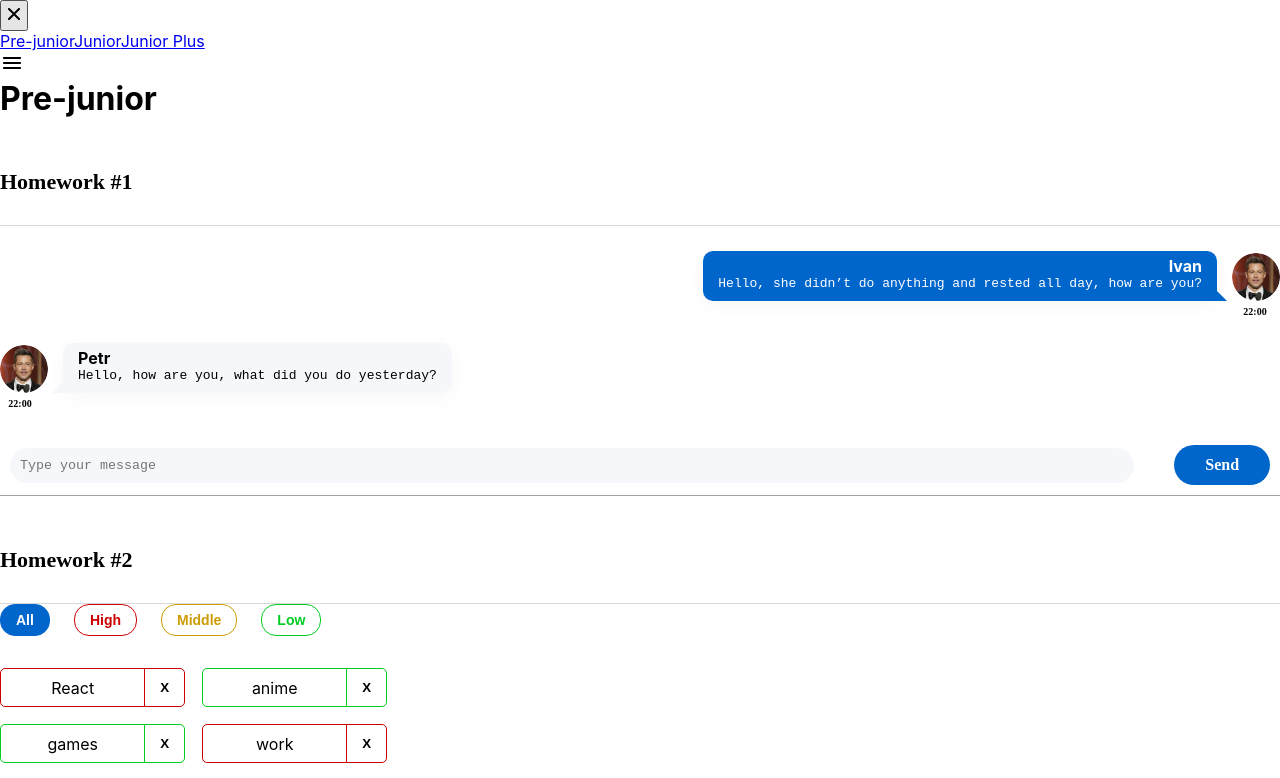
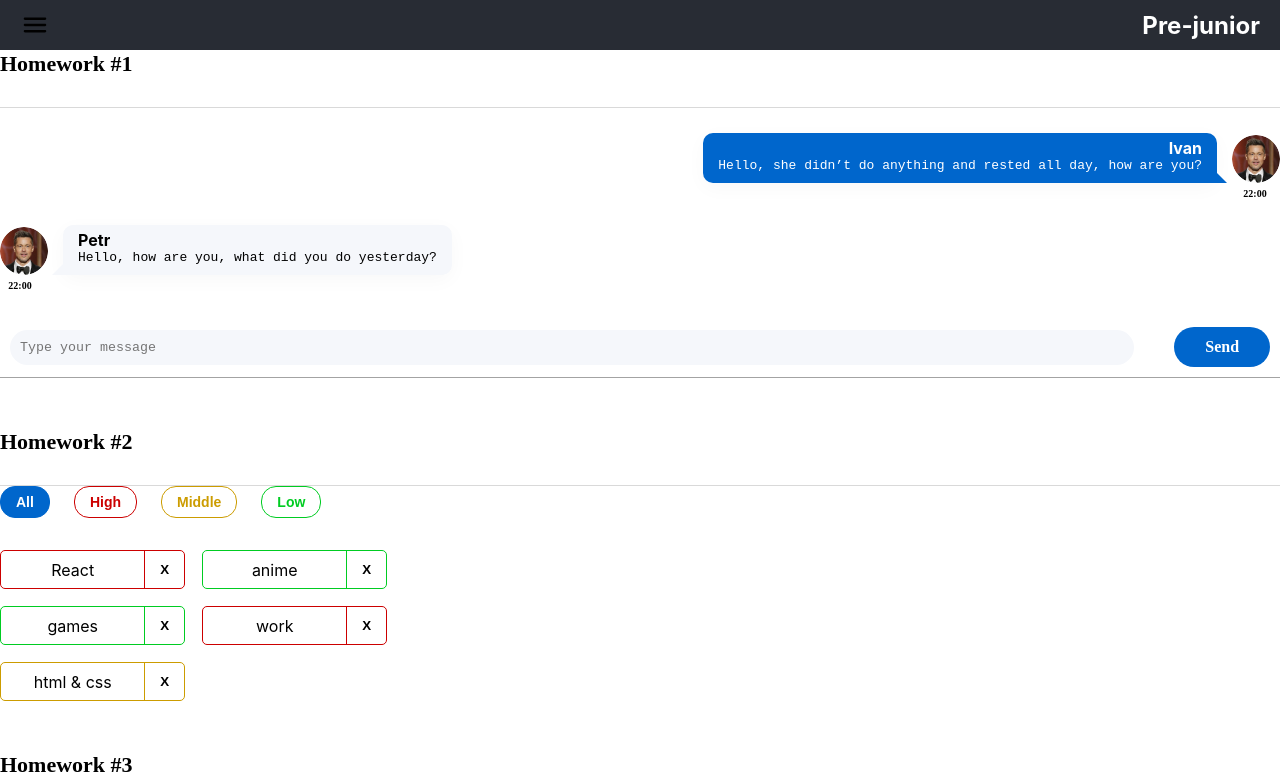
Before and after one commit to KristinOsmakov/HW_Tuesday, a React (Create React App) app: page /#/pre-junior in a window 1280 px wide. Shown: the top 778 px of the page. Built offline with nearby package versions, Linux system fonts and the light colour scheme.

Commit message:
Up! Add HW7. Wednesday, week 3. Add styles for HW5. For component Header and Sidebar.

```diff
--- a/src/s2-homeworks/hw05/header/Header.module.css
+++ b/src/s2-homeworks/hw05/header/Header.module.css
@@ -1,8 +1,25 @@
-.burgerMenuIcon {
+/* Header.module.css */
+.header {
+    display: flex;
+    align-items: center;
+    justify-content: space-between;
+    padding: 10px 20px;
+    background-color: #282c34;
+    color: white;
+    position: fixed;
+    width: 100%;
+    top: 0;
+    left: 0;
+    z-index: 1000;
 }
 
-.header {
+.burgerMenuIcon {
+    cursor: pointer;
+    width: 30px;
+    height: 30px;
 }
 
 .header h1 {
+    font-size: 24px;
+    margin: 0;
 }
--- a/src/s2-homeworks/hw05/sidebar/Sidebar.module.css
+++ b/src/s2-homeworks/hw05/sidebar/Sidebar.module.css
@@ -1,27 +1,66 @@
+/* Sidebar.module.css */
 .sidebar {
+    position: fixed;
+    top: 0;
+    left: 0;
+    height: 100%;
+    width: 0;
+    overflow-x: hidden;
+    transition: 0.3s;
+    background-color: #111;
+    padding-top: 60px;
+    z-index: 1000;
 }
 
 .sidebar.open {
+    width: 250px;
 }
 
 .background {
+    position: fixed;
+    top: 0;
+    left: 0;
+    width: 100%;
+    height: 100%;
+    background-color: rgba(0, 0, 0, 0.5);
+    z-index: 999;
 }
 
 .nav {
+    display: flex;
+    flex-direction: column;
 }
 
 .nav a {
+    padding: 10px 15px;
+    text-decoration: none;
+    font-size: 25px;
+    color: #818181;
+    display: block;
+    transition: 0.3s;
 }
 
 .nav a:hover {
+    color: #f1f1f1;
 }
 
 .nav a.active {
+    color: #f1f1f1;
+    font-weight: bold;
 }
+
 .close {
+    position: absolute;
+    top: 20px;
+    right: 25px;
+    font-size: 36px;
+    background: none;
+    border: none;
+    color: white;
+    cursor: pointer;
 }
 
 .close img {
+    width: 24px;
+    height: 24px;
 }
-.active {
-}
```
